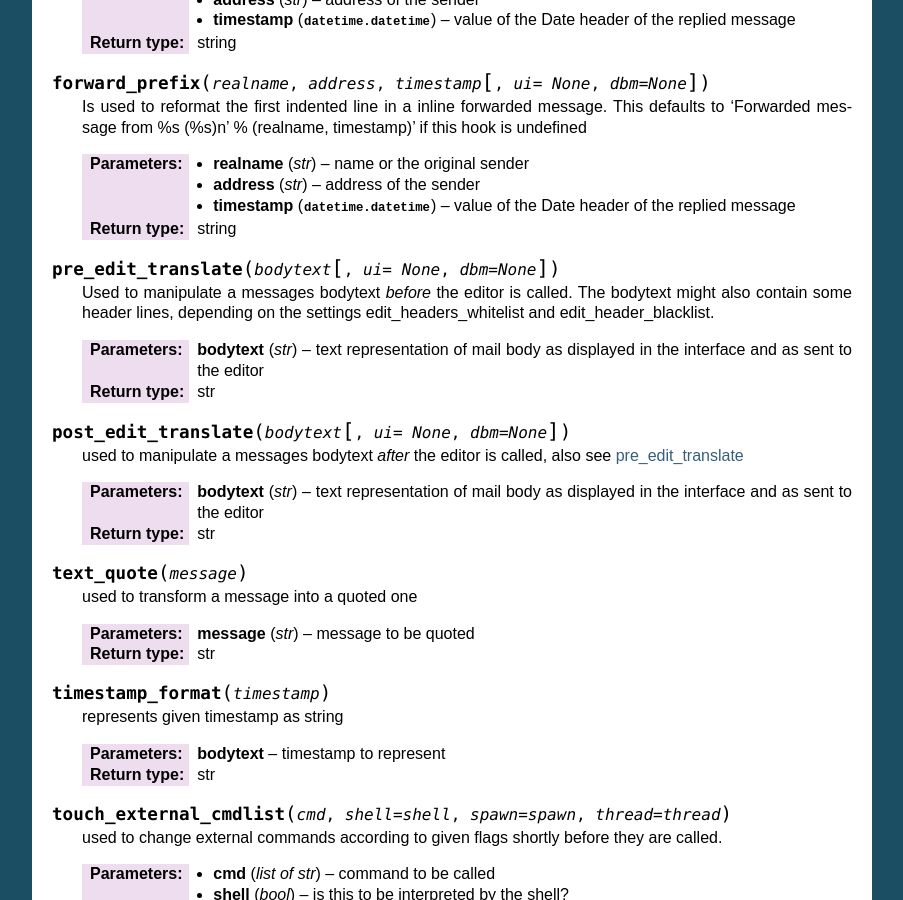
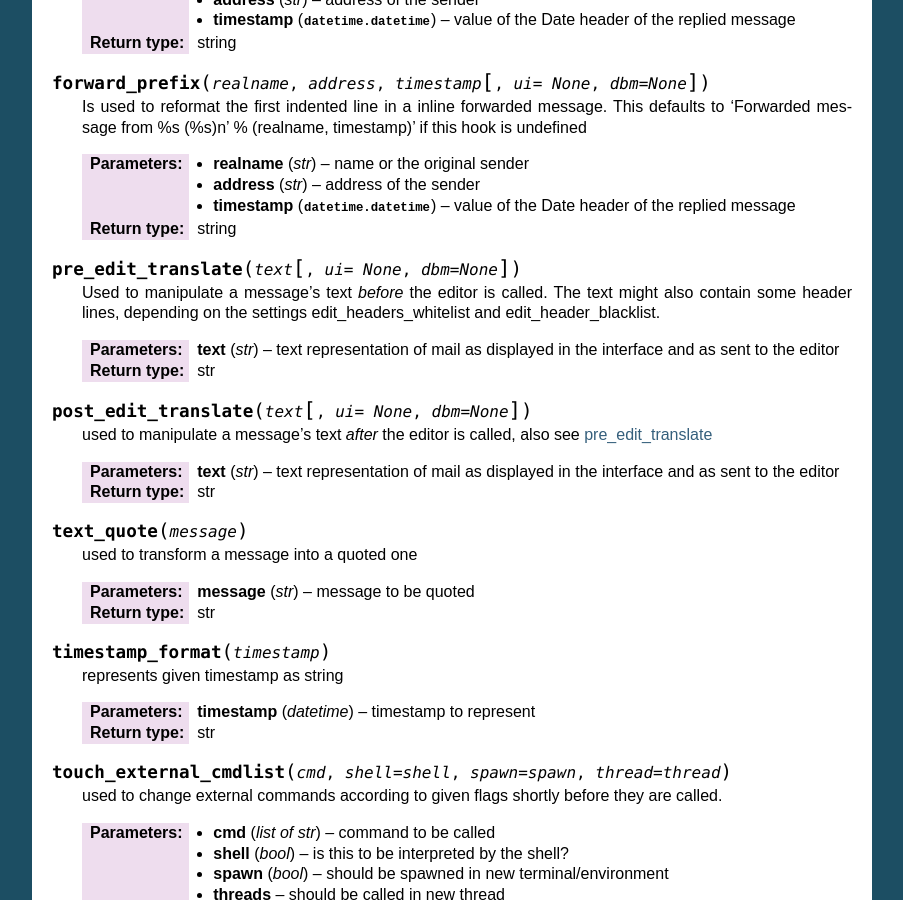
Before and after one commit to pazz/alot, a Sphinx documentation site: the page built from docs/source/configuration/hooks.rst, in a window 1280 px wide and 900 px high, scrolled down 811 px. Shown: the whole window, without its empty margins (198-1101 px from the left). Built offline with Sphinx 7.4.7, drawn with Linux system fonts in a browser that asks for light colours.

Commit message:
Remove explicit mention of "body" in {pre,post}_edit_translate hook's docs
This is done to give more emphasis to the fact that there might be header
lines at the top of the string.

```diff
--- a/docs/source/configuration/hooks.rst
+++ b/docs/source/configuration/hooks.rst
@@ -70,26 +70,26 @@ Apart from command pre- and posthooks, the following hooks will be interpreted:
 
 .. _pre-edit-translate:
 
-.. py:function:: pre_edit_translate(bodytext[, ui= None, dbm=None])
+.. py:function:: pre_edit_translate(text[, ui= None, dbm=None])
 
-    Used to manipulate a messages bodytext *before* the editor is called.  The
-    bodytext might also contain some header lines, depending on the settings
+    Used to manipulate a message's text *before* the editor is called.  The
+    text might also contain some header lines, depending on the settings
     :ref:`edit_headers_whitelist <edit-headers-whitelist>` and
     :ref:`edit_header_blacklist <edit-headers-blacklist>`.
 
-    :param bodytext: text representation of mail body as displayed in the
-                     interface and as sent to the editor
-    :type bodytext: str
+    :param text: text representation of mail as displayed in the interface and
+                 as sent to the editor
+    :type text: str
     :rtype: str
 
-.. py:function:: post_edit_translate(bodytext[, ui= None, dbm=None])
+.. py:function:: post_edit_translate(text[, ui= None, dbm=None])
 
-    used to manipulate a messages bodytext *after* the editor is called, also
-    see :ref:`pre_edit_translate <pre-edit-translate>`
+    used to manipulate a message's text *after* the editor is called, also see
+    :ref:`pre_edit_translate <pre-edit-translate>`
 
-    :param bodytext: text representation of mail body as displayed in the
-                     interface and as sent to the editor
-    :type bodytext: str
+    :param text: text representation of mail as displayed in the interface and
+                 as sent to the editor
+    :type text: str
     :rtype: str
 
 .. py:function:: text_quote(message)
@@ -104,7 +104,7 @@ Apart from command pre- and posthooks, the following hooks will be interpreted:
 
     represents given timestamp as string
 
-    :param bodytext: timestamp to represent
+    :param timestamp: timestamp to represent
     :type timestamp: `datetime`
     :rtype: str
 
```
